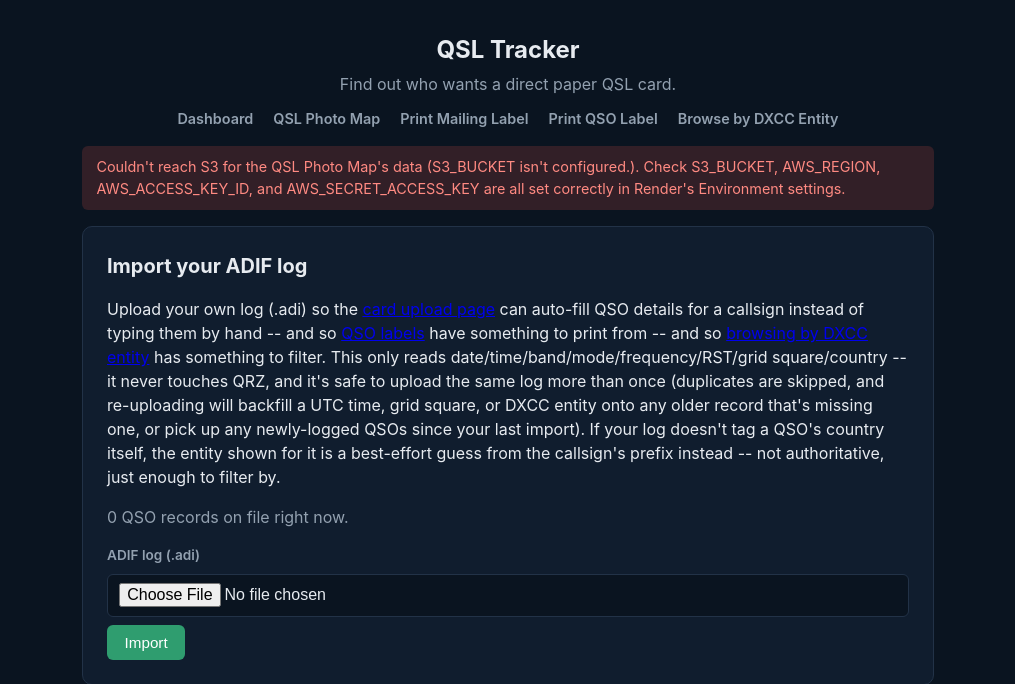
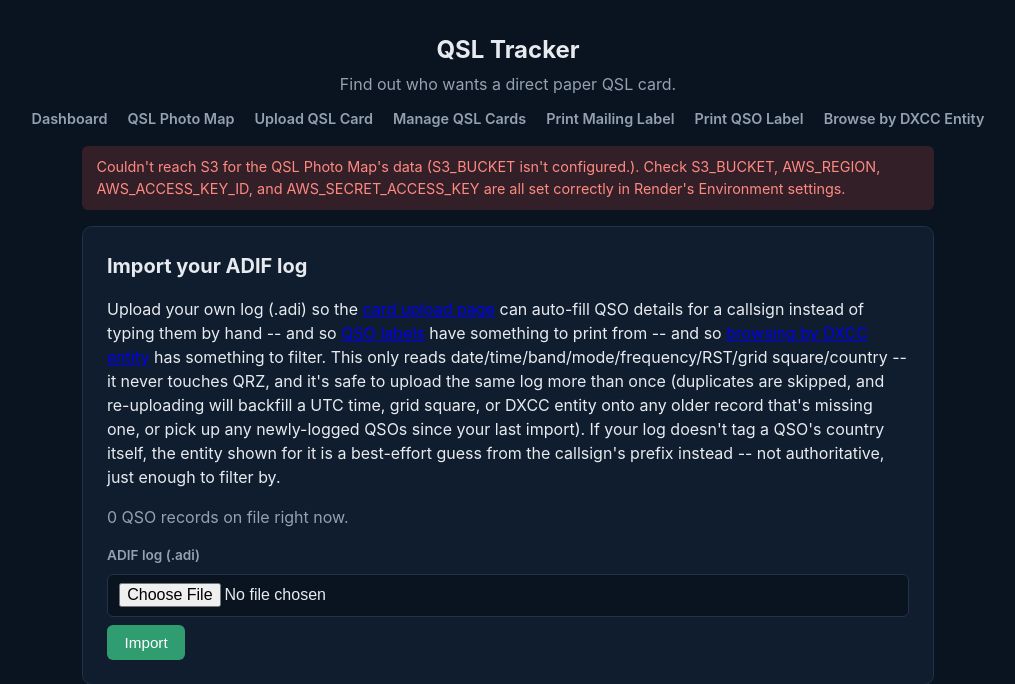
Before and after one commit to Jnubbz/qsl-tracker, a Flask app: page /admin/photomap/import-adif in a window 1280 px wide. Shown: the top 684 px of the page, without its empty margins (132-1147 px from the left). Run offline with Flask 3, Linux system fonts and the light colour scheme; the visitor is signed in with stand-in values (Sample User, id 1); data that the repository does not hold is empty.

Commit message:
Add nav links for Upload QSL Card and Manage QSL Cards

```diff
--- a/templates/base.html
+++ b/templates/base.html
@@ -15,6 +15,8 @@
       <a href="{{ url_for('index') }}">Dashboard</a>
       <a href="{{ url_for('photomap') }}">QSL Photo Map</a>
       {% if session.get('is_admin') %}
+        <a href="{{ url_for('admin_photomap_upload') }}">Upload QSL Card</a>
+        <a href="{{ url_for('admin_photomap_manage') }}">Manage QSL Cards</a>
         <a href="{{ url_for('admin_label') }}">Print Mailing Label</a>
         <a href="{{ url_for('admin_qso_label') }}">Print QSO Label</a>
         <a href="{{ url_for('admin_qsos') }}">Browse by DXCC Entity</a>
```
